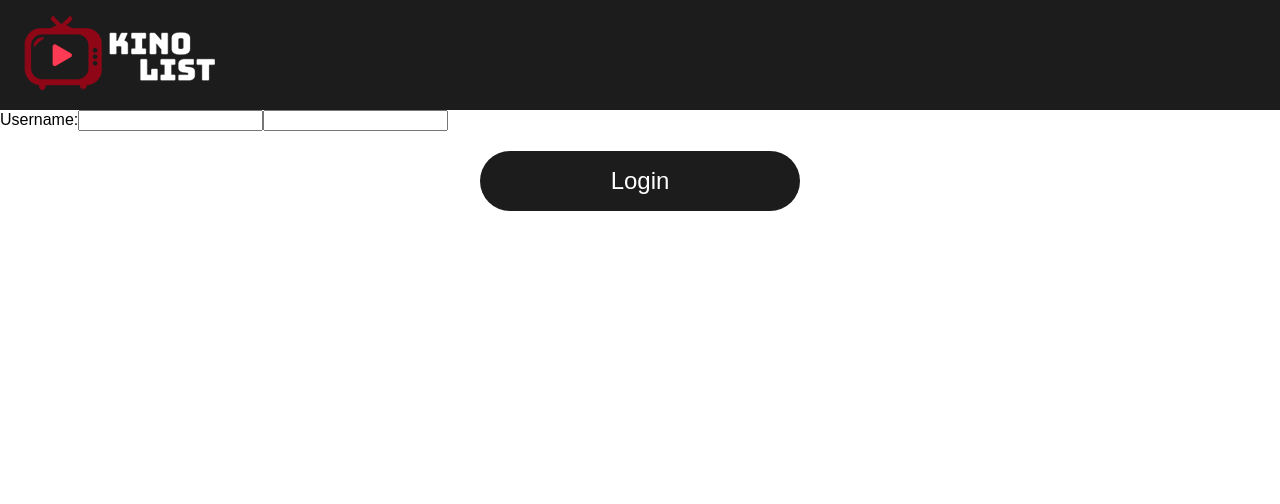
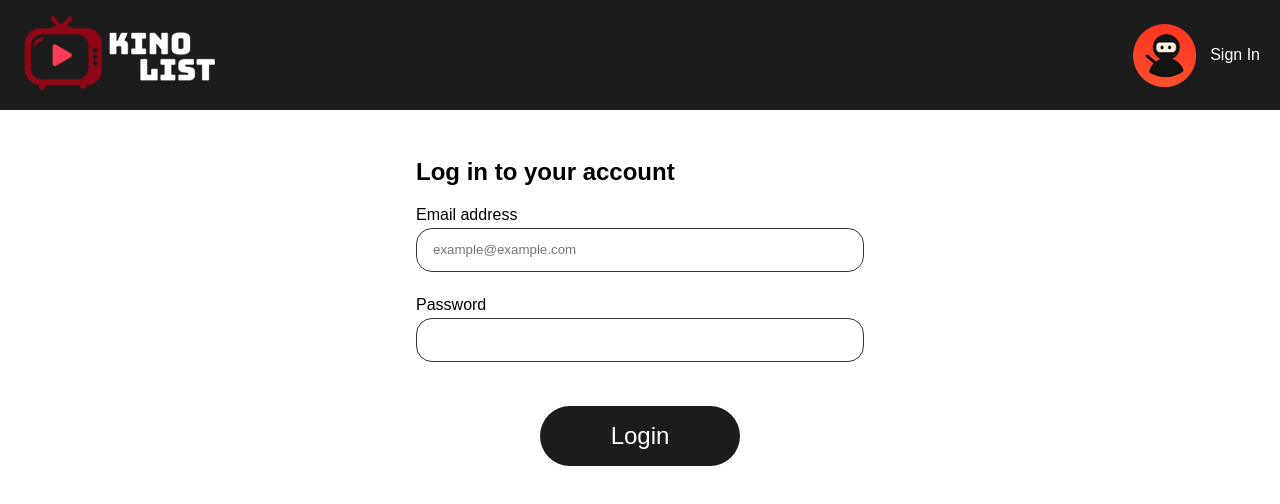
Before and after one commit to Snegurochka/tv-ts, a React (Create React App) app: page /login in a window 1280 px wide. Shown: the top 504 px of the page. Built offline with nearby package versions, Linux system fonts and the light colour scheme; no server answers.

Commit message:
added UserBlock

```diff
--- a/src/components/Header/Header.tsx
+++ b/src/components/Header/Header.tsx
@@ -1,16 +1,18 @@
-import React from "react";
-import { Link } from "react-router-dom";
+import React from 'react';
+import { Link } from 'react-router-dom';
 
+import { Wrapper, Content } from './Header.styles';
 import logo from '../../img/logo_kino_list.png';
-
-import { Wrapper, Content } from "./Header.styles";
+import UserBlock from '../UserBlock/UserBlock';
 
 const Header: React.FC = () => (
     <Wrapper>
         <Content>
             <Link to='/'>
-            <img src={logo} alt="logo" />
+                <img src={logo} alt="logo" />
             </Link>
+
+            <UserBlock />
         </Content>
     </Wrapper>
 )
--- a/src/components/Login/Login.styles.ts
+++ b/src/components/Login/Login.styles.ts
@@ -1,3 +1,21 @@
 import styled from 'styled-components';
 
-export const Wrapper = styled.div``;
+export const Wrapper = styled.div`
+    margin: 48px auto;
+    max-width: 28rem;
+
+    form {
+        display: grid;
+        grid-template-columns: repeat(1,minmax(0,1fr));
+        gap: 1.5rem;
+    }
+
+    input {
+        width: 100%;
+        height: 2.75rem;
+        padding: .75rem 1rem;
+        margin-top: .25rem;
+        border-radius: 1rem;
+        border: 1px solid var(--medGrey);
+    }
+`;
--- a/src/components/Login/Login.tsx
+++ b/src/components/Login/Login.tsx
@@ -22,21 +22,28 @@ const Login: React.FC<PropsType> = () => {
 
     return (
         <Wrapper>
+            <h2>Log in to your account</h2>
             {error && <div className='error'>There was an error!</div>}
-            <label>Username:</label>
+            <form action="#" method="post">
+                <label><span>Email address</span>
                     <input
                         type='text'
                         value={username}
                         name='username'
+                        placeholder="example@example.com"
                         onChange={(evt) => { setUsername(evt.currentTarget.value) }}
                     />
+                </label>
+                <label><span>Password</span>
                     <input
                         type='password'
                         value={password}
                         name='password'
                         onChange={(evt) => { setPassword(evt.currentTarget.value) }}
                     />
+                </label>
                 <Button text='Login' callback={handleSubmit} />
+            </form>
         </Wrapper>
     )
 }
--- /dev/null
+++ b/src/components/UserBlock/UserBlock.styles.ts
@@ -0,0 +1,16 @@
+import styled from 'styled-components'
+
+export const Wrapper = styled.div`
+a {
+    text-decoration: none;
+}
+`;
+
+export const Avatar = styled.div`
+    cursor:pointer;
+    display: flex;
+    align-items: center;
+    gap: 14px;
+    color: var(--white);
+    te
+`;
--- /dev/null
+++ b/src/components/UserBlock/UserBlock.tsx
@@ -0,0 +1,24 @@
+import React from "react";
+import { Wrapper, Avatar } from "./UserBlock.styles";
+import AvatarImg from '../../img/avatar.png';
+import { Link } from "react-router-dom";
+
+type PropsType = {}
+
+const UserBlock: React.FC<PropsType> = () => {
+    const handleAvatarClick = () => {
+
+    }
+    return (
+        <Wrapper>
+            <Link to='/login' >
+            <Avatar>
+                <img src={AvatarImg} alt="User avatar" width="63" height="63" />
+                <span>Sign In</span>
+            </Avatar>
+            </Link>
+        </Wrapper>
+    )
+}
+
+export default UserBlock;
```
Also changed, not shown: src/img/avatar.png (added). Lines whose indentation alone changed are shown as unchanged.
